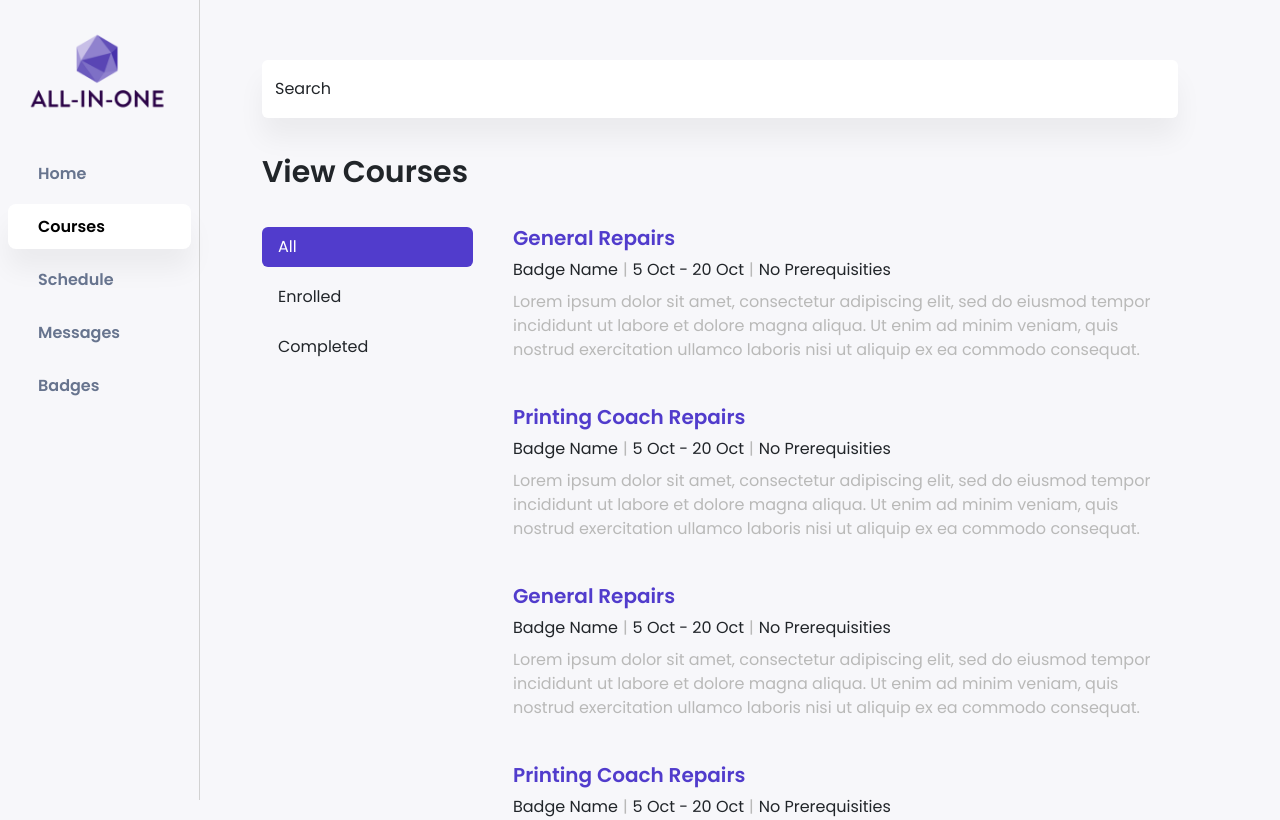
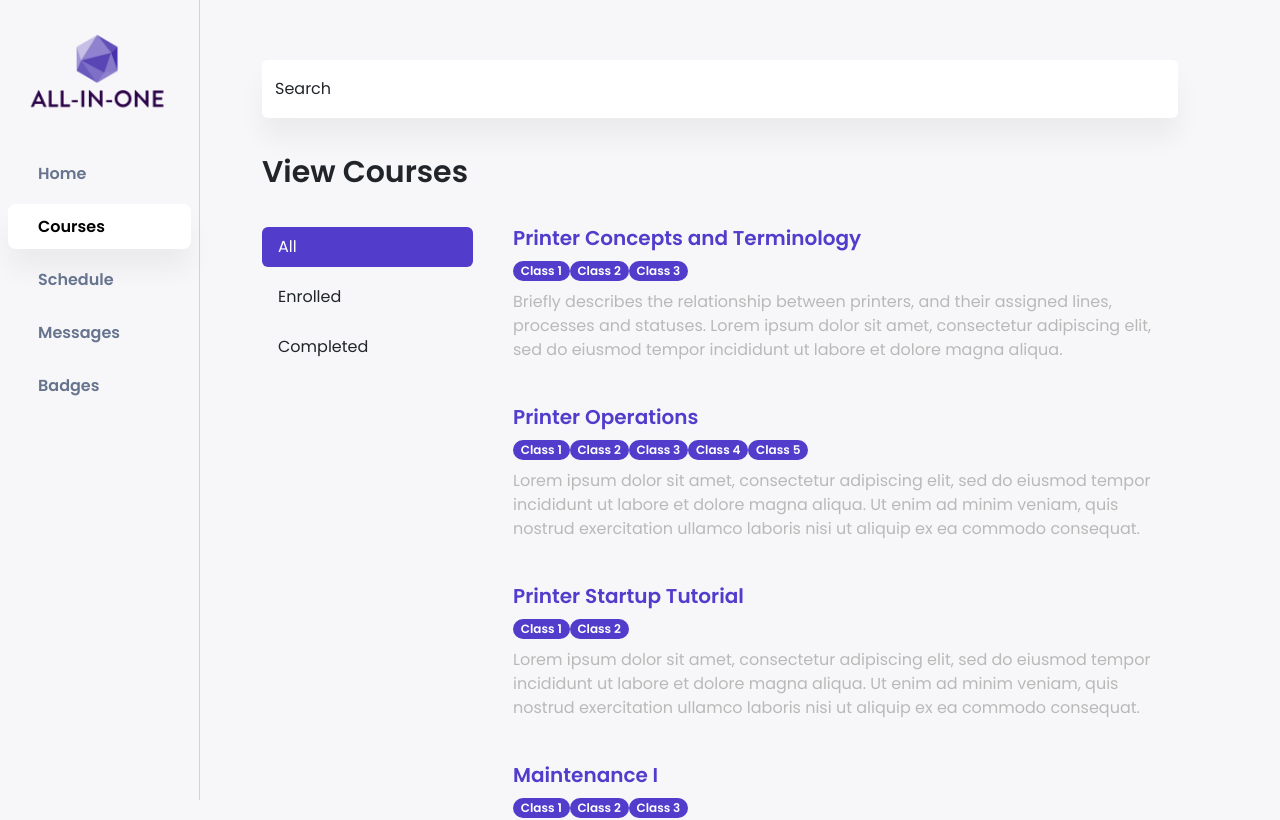
Before and after one commit to SPM-G7T4/frontend-v1, a React (Create React App) app: page /courses in a window 1280 px wide. Shown: the top 820 px of the page. Built offline with nearby package versions, Linux system fonts and the light colour scheme.

Commit message:
feat: add course details page

```diff
--- /dev/null
+++ b/src/components/Courses/Course/Class.js
@@ -0,0 +1,26 @@
+export const Class = [
+  {
+    classId: 1,
+    trainerName: "Ong Jia Le",
+    enrolmentStartDateTime: "05/10/2021 10:00:00",
+    enrolmentEndDateTime: "06/10/2021 10:00:00",
+    startDateTime: "10/10/2021 19:00:00",
+    endDateTime: "12/10/2021 10:00:00",
+  },
+  {
+    classId: 2,
+    trainerName: "Sean Choon",
+    enrolmentStartDateTime: "07/10/2021 12:00:00",
+    enrolmentEndDateTime: "09/10/2021 12:00:00",
+    startDateTime: "11/10/2021 10:00:00",
+    endDateTime: "13/10/2021 10:00:00",
+  },
+  {
+    classId: 3,
+    trainerName: "Teo Nian Kai",
+    enrolmentStartDateTime: "05/10/2021 10:00:00",
+    enrolmentEndDateTime: "09/10/2021 10:00:00",
+    startDateTime: "13/10/2021 10:00:00",
+    endDateTime: "15/10/2021 10:00:00",
+  },
+];
--- a/src/components/Courses/Course/CourseDetail.module.scss
+++ b/src/components/Courses/Course/CourseDetail.module.scss
@@ -3,4 +3,21 @@
   padding-left: 250px;
   padding-right: 90px;
   max-width: 1300px;
+  overflow: hidden;
+
+  .title{
+    color: var(--purple);
+    font-weight: bold;
+    font-size: 30px;
+    margin-bottom: 5px;
+  }
+
+  .img{
+    margin:-60px -250px 30px 0;
+  }
+
+  .prerequisites{
+    font-weight: bold;
+    margin-right: 0.5em;
+  }
 }
--- /dev/null
+++ b/src/components/Courses/Course/CourseTable.js
@@ -0,0 +1,57 @@
+import React, { useState } from "react";
+
+import { Class } from "./Class";
+import { Table, Button } from "react-bootstrap";
+
+const CourseTable = () => {
+
+  let now = new Date().toLocaleString();
+  const [disable, setDisable] = useState(false);
+  const [buttonText, setButtonText] = useState("Request");
+
+  return (
+    <Table bordered hover responsive="sm">
+      <thead>
+        <tr>
+          <th>Class</th>
+          <th>Trainer</th>
+          <th>Enrolment Start</th>
+          <th>Enrolment End</th>
+          <th>Start Date Time</th>
+          <th>End Date Time</th>
+          <th>Enrolment</th>
+        </tr>
+      </thead>
+      <tbody>
+        {Class.map((value, key) => {
+          return (
+            <tr key={key}>
+              <td>{value.classId}</td>
+              <td>{value.trainerName}</td>
+              <td>{value.enrolmentStartDateTime}</td>
+              <td>{value.enrolmentEndDateTime}</td>
+              <td>{value.startDateTime}</td>
+              <td>{value.endDateTime}</td>
+              <td>
+                {value.enrolmentStartDateTime < now && (
+                  <Button
+                    variant="primary"
+                    disabled={disable}
+                    onClick={() => {
+                      setDisable(true);
+                      setButtonText("Requested");
+                    }}
+                  >
+                    {buttonText}
+                  </Button>
+                )}
+              </td>
+            </tr>
+          );
+        })}
+      </tbody>
+    </Table>
+  );
+};
+
+export default CourseTable;
--- a/src/components/Courses/CourseTab.js
+++ b/src/components/Courses/CourseTab.js
@@ -4,10 +4,9 @@ import styles from "./Courses.module.scss";
 
 import { Link, useRouteMatch } from "react-router-dom";
 
-import Tab from "react-bootstrap/Tab";
+import { Tab, Badge } from "react-bootstrap";
 
 const CourseTab = (props) => {
-
   const { url } = useRouteMatch();
 
   return (
@@ -19,9 +18,9 @@ const CourseTab = (props) => {
               <Link to={`${url}/${value.course_id}`}>
                 <div className={styles["title"]}>{value.title}</div>
                 <div className={styles["subtitle"]}>
-                  <span>{value.badge}</span>
-                  <span>{value.date}</span>
-                  <span>{value.prerequisites}</span>
+                  {value.classList.map((el) => {
+                    return <Badge key={el} pill bg="primary">Class {el}</Badge>;
+                  })}
                 </div>
                 <div className={styles.desc}>{value.desc}</div>
               </Link>
--- a/src/components/Courses/Courses.module.scss
+++ b/src/components/Courses/Courses.module.scss
@@ -35,21 +35,21 @@
         margin-bottom: 5px;
       }
 
-      .subtitle{
-        span{
-          &:after{
-            content: '|';
-            margin: 0 5px;
-            color: var(--grey);
-          }
+      // .subtitle{
+      //   span{
+      //     &:after{
+      //       content: '|';
+      //       margin: 0 5px;
+      //       color: var(--grey);
+      //     }
 
-          &:last-child{
-            &:after{
-              display: none;
-            }
-          }
-        }
-      }
+      //     &:last-child{
+      //       &:after{
+      //         display: none;
+      //       }
+      //     }
+      //   }
+      // }
 
       .desc{
         color: var(--grey);
--- a/src/components/Courses/CoursesAll.js
+++ b/src/components/Courses/CoursesAll.js
@@ -1,42 +1,37 @@
 export const CoursesAll = [
   {
     course_id: "REP1101",
-    title: "General Repairs",
-    badge: "Badge Name",
-    date: "5 Oct - 20 Oct",
-    prerequisites: "No Prerequisities",
+    title: "Printer Concepts and Terminology",
+    classList: [1,2,3],
+    prerequisites: [],
+    desc: "Briefly describes the relationship between printers, and their assigned lines, processes and statuses. Lorem ipsum dolor sit amet, consectetur adipiscing elit, sed do eiusmod tempor incididunt ut labore et dolore magna aliqua."
+  },
+  {
+    course_id: "REP1201",
+    title: "Printer Operations",
+    classList: [1,2,3,4,5],
+    prerequisites: [],
     desc: "Lorem ipsum dolor sit amet, consectetur adipiscing elit, sed do eiusmod tempor incididunt ut labore et dolore magna aliqua. Ut enim ad minim veniam, quis nostrud exercitation ullamco laboris nisi ut aliquip ex ea commodo consequat."
   },
   {
-    course_id: "REP1102",
-    title: "Printing Coach Repairs",
-    badge: "Badge Name",
-    date: "5 Oct - 20 Oct",
-    prerequisites: "No Prerequisities",
+    course_id: " REP1301",
+    title: "Printer Startup Tutorial",
+    classList: [1,2],
+    prerequisites: ["REP1101","REP1201"],
     desc: "Lorem ipsum dolor sit amet, consectetur adipiscing elit, sed do eiusmod tempor incididunt ut labore et dolore magna aliqua. Ut enim ad minim veniam, quis nostrud exercitation ullamco laboris nisi ut aliquip ex ea commodo consequat."
   },
   {
-    REP1101: " REP1103",
-    title: "General Repairs",
-    badge: "Badge Name",
-    date: "5 Oct - 20 Oct",
-    prerequisites: "No Prerequisities",
+    course_id: "REP2101",
+    title: "Maintenance I",
+    classList: [1,2,3],
+    prerequisites: [],
     desc: "Lorem ipsum dolor sit amet, consectetur adipiscing elit, sed do eiusmod tempor incididunt ut labore et dolore magna aliqua. Ut enim ad minim veniam, quis nostrud exercitation ullamco laboris nisi ut aliquip ex ea commodo consequat."
   },
   {
-    course_id: "REP1104",
-    title: "Printing Coach Repairs",
-    badge: "Badge Name",
-    date: "5 Oct - 20 Oct",
-    prerequisites: "No Prerequisities",
-    desc: "Lorem ipsum dolor sit amet, consectetur adipiscing elit, sed do eiusmod tempor incididunt ut labore et dolore magna aliqua. Ut enim ad minim veniam, quis nostrud exercitation ullamco laboris nisi ut aliquip ex ea commodo consequat."
-  },
-  {
-    course_id: "REP1105",
-    title: "General Repairs",
-    badge: "Badge Name",
-    date: "5 Oct - 20 Oct",
-    prerequisites: "No Prerequisities",
+    course_id: "REP2201",
+    title: "Maintenance II",
+    classList: [1,2],
+    prerequisites: [],
     desc: "Lorem ipsum dolor sit amet, consectetur adipiscing elit, sed do eiusmod tempor incididunt ut labore et dolore magna aliqua. Ut enim ad minim veniam, quis nostrud exercitation ullamco laboris nisi ut aliquip ex ea commodo consequat."
   },
 ];
--- a/src/components/Courses/CoursesCompleted.js
+++ b/src/components/Courses/CoursesCompleted.js
@@ -1,18 +1,9 @@
 export const CoursesCompleted = [
   {
-    url: "#",
-    title: "General Repairs",
-    badge: "Badge Name",
-    date: "5 Oct - 20 Oct",
-    prerequisites: "No Prerequisities",
-    desc: "Lorem ipsum dolor sit amet, consectetur adipiscing elit, sed do eiusmod tempor incididunt ut labore et dolore magna aliqua. Ut enim ad minim veniam, quis nostrud exercitation ullamco laboris nisi ut aliquip ex ea commodo consequat."
-  },
-  {
-    url: "#",
-    title: "Printing Coach Repairs",
-    badge: "Badge Name",
-    date: "5 Oct - 20 Oct",
-    prerequisites: "No Prerequisities",
+    course_id: "REP2101",
+    title: "Maintenance I",
+    classList: [1,2,3],
+    prerequisites: [],
     desc: "Lorem ipsum dolor sit amet, consectetur adipiscing elit, sed do eiusmod tempor incididunt ut labore et dolore magna aliqua. Ut enim ad minim veniam, quis nostrud exercitation ullamco laboris nisi ut aliquip ex ea commodo consequat."
   },
 ];
--- a/src/components/Courses/CoursesEnrolled.js
+++ b/src/components/Courses/CoursesEnrolled.js
@@ -1,18 +1,16 @@
 export const CoursesEnrolled = [
   {
-    url: "#",
-    title: "Printing Coach Repairs",
-    badge: "Badge Name",
-    date: "5 Oct - 20 Oct",
-    prerequisites: "No Prerequisities",
-    desc: "Lorem ipsum dolor sit amet, consectetur adipiscing elit, sed do eiusmod tempor incididunt ut labore et dolore magna aliqua. Ut enim ad minim veniam, quis nostrud exercitation ullamco laboris nisi ut aliquip ex ea commodo consequat."
+    course_id: "REP1101",
+    title: "Printer Concepts and Terminology",
+    classList: [1,2,3],
+    prerequisites: [],
+    desc: "Briefly describes the relationship between printers, and their assigned lines, processes and statuses."
   },
   {
-    url: "#",
-    title: "General Repairs",
-    badge: "Badge Name",
-    date: "5 Oct - 20 Oct",
-    prerequisites: "No Prerequisities",
+    course_id: "REP1201",
+    title: "Printer Operations",
+    classList: [1,2,3,4,5],
+    prerequisites: [],
     desc: "Lorem ipsum dolor sit amet, consectetur adipiscing elit, sed do eiusmod tempor incididunt ut labore et dolore magna aliqua. Ut enim ad minim veniam, quis nostrud exercitation ullamco laboris nisi ut aliquip ex ea commodo consequat."
   },
 ];
--- a/src/index.scss
+++ b/src/index.scss
@@ -41,6 +41,7 @@ body {
   max-width: 1300px;
 }
 
+// bootstrap styles
 .nav-pills{
   .nav-link{
     margin-bottom: 10px;
@@ -59,10 +60,25 @@ body {
 
 .btn-primary{
   background: #513CCC;
-  border-color: #513CCC;
+  border: none;
+  box-shadow: none !important;
+
+  &:disabled{
+    background: #513CCC;
+    border: none;
+    box-shadow: none !important;
+  }
 
   &:active,
   &:hover{
     background: darken(#513CCC, 5%);
   }
 }
+
+.bg-primary{
+  background-color: var(--purple) !important;
+}
+
+.text-primary{
+  color: var(--purple) !important;
+}
```
Also changed, not shown: src/components/Courses/Course/CourseDetails.js (+27 -9 lines).
